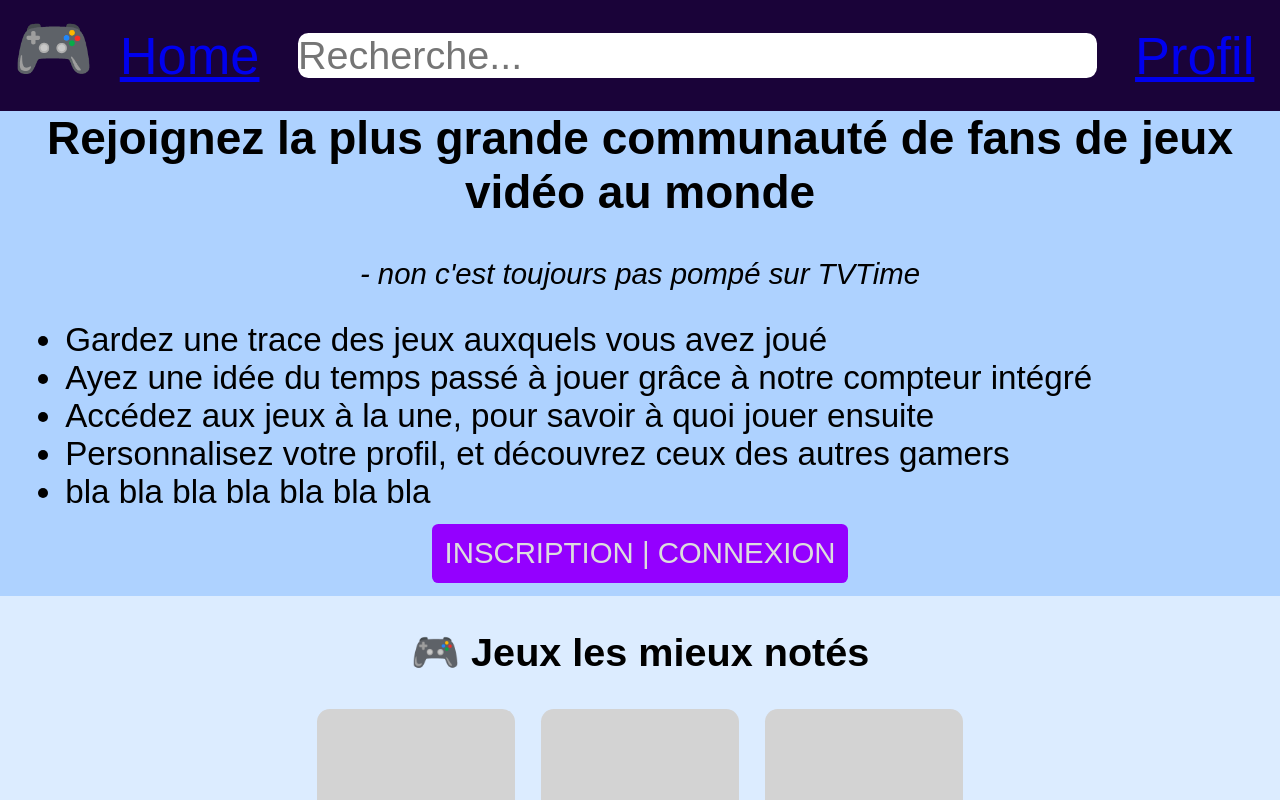
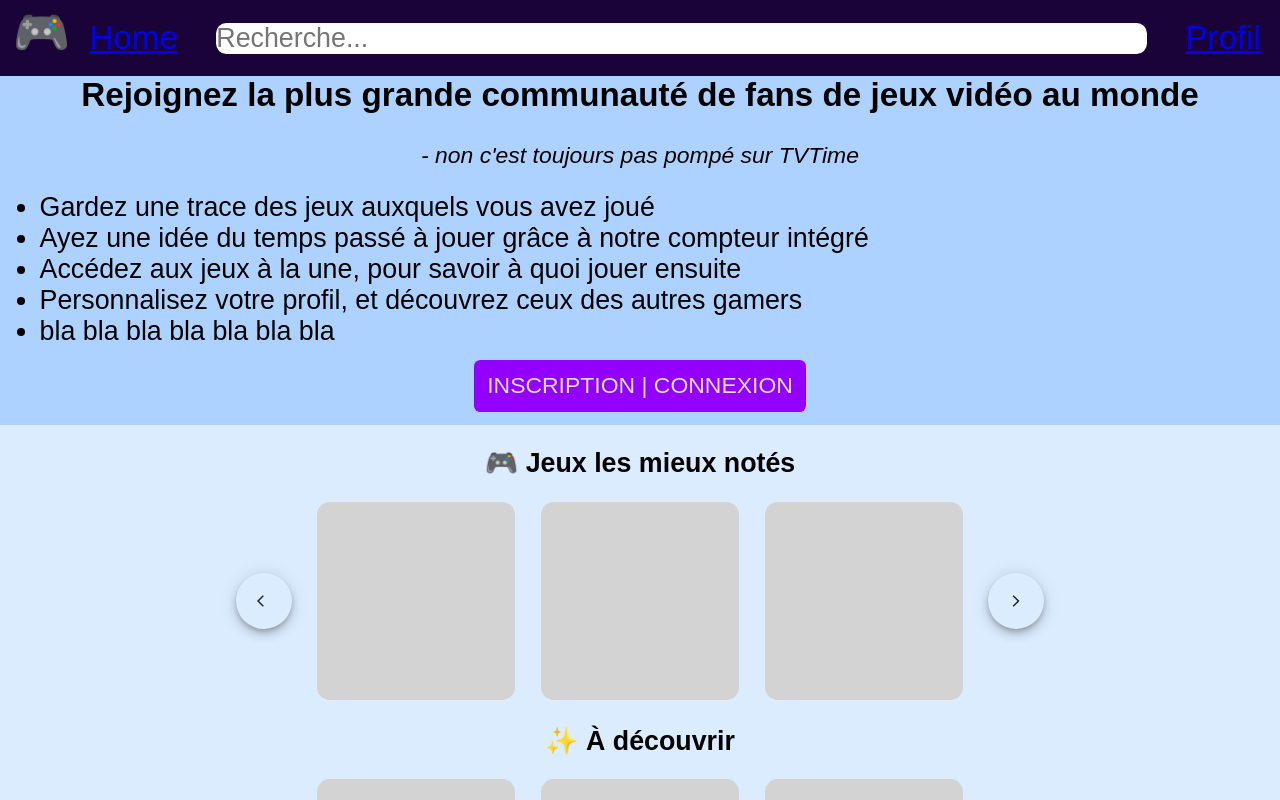
Before and after one commit to m-guillard/projet_web, a React (Create React App) app in the folder projet/game-time/frontend/: page / in a window 1280 px wide. Shown: the top 800 px of the page. Built offline with nearby package versions, Linux system fonts and the light colour scheme.

Commit message:
push coup de tête

```diff
--- a/projet/game-time/frontend/src/pages/Accueil.js
+++ b/projet/game-time/frontend/src/pages/Accueil.js
@@ -1,9 +1,18 @@
 import "../styles/Accueil.css";
 import { Link } from 'react-router-dom';  // Importation de Link pour la navigation
 import Header from "./Header";  // Importation du bandeau Header du haut
-import { Card } from "@mui/material";
+import { Card, Fab } from "@mui/material";
+import ArrowBackIos from '@mui/icons-material/ArrowBackIos';
+import ArrowForwardIos from '@mui/icons-material/ArrowForwardIos';
 
 const App = () => {
+  const Arrow = ({direction, handleClick}) => {
+    return(
+    <Fab style={{alignSelf:"center",background:"transparent"}} onClick={handleClick}>
+      {direction === "left" ? <ArrowBackIos fontSize="10vw"/> : <ArrowForwardIos fontSize="10vw"/>}
+    </Fab>
+    )
+  }
   return (
     <div className="container">
       <Header />
@@ -27,11 +36,12 @@ const App = () => {
       <section className="games-section">
         <h2>🎮 Jeux les mieux notés</h2>
         <div className="games-grid">
+          <Arrow direction={"left"} handleClick={()=>(0)}/>
           <div className="game-card"></div>
           <div className="game-card"></div>
           <div className="game-card"></div>
+          <Arrow direction={"right"} handleClick={()=>(0)}/>
         </div>
-
         <h2>✨ À découvrir</h2>
         <div className="games-grid">
           <div className="game-card"></div>
--- a/projet/game-time/frontend/src/pages/Profile.js
+++ b/projet/game-time/frontend/src/pages/Profile.js
@@ -1,5 +1,6 @@
 import "../styles/profile.css";
-import { Avatar, TextField} from '@mui/material';
+import {Avatar, IconButton} from '@mui/material';
+import SettingsIcon from '@mui/icons-material/Settings';
 import Header from "./Header";
 
 function Profile(){
@@ -7,13 +8,22 @@ function Profile(){
         <Header/>
         <div class="presentation">
             <div class="avatar">
-                <Avatar/>
+                <Avatar src="../logo.svg" sx={{width:"calc(14px + 20vw)",height:"calc(14px + 20vw)"}}/>
+                <p>
+                    avatar
+                </p>
+            </div>
+            <div class="avatar2">
+                <Avatar src="../logo.svg" sx={{width:"calc(30px + 40vw)",height:"calc(30px + 40vw)"}}/>
                 <p>
                     avatar
                 </p>
             </div>
             <div class="infos">
                 <h2 id="titreinfos">
+                    <IconButton sx={{position:"relative"}}>
+                        <SettingsIcon fontSize="large"/>
+                    </IconButton>
                     Informations:
                 </h2>
                 <p class="name">
--- a/projet/game-time/frontend/src/styles/Accueil.css
+++ b/projet/game-time/frontend/src/styles/Accueil.css
@@ -48,23 +48,23 @@ body {
 /*  Titre principal de la section hero  */
 .hero h1 {
   margin-top: 0vw;
-  font-size: calc(14px + 2.5vw);
+  font-size: calc(14px + 1.5vw);
 }
 
 .games-section h2{
-  font-size: calc(14px + 2vw);
+  font-size: calc(14px + 1vw);
 }
 /*  Texte secondaire en italique, genre "Non c'est pas pompé sur TVTime  */
 .subtext {
-  font-size: calc(14px + 1.2vw);
+  font-size: calc(14px + 0.7vw);
   font-style: italic;
 }
 
 /* Pour la liste à point */
 .hero ul {
-  font-size: calc(14px + 1.5vw);
+  font-size: calc(14px + 1vw);
   text-align: left; /* Aligner le texte à gauche */
-  padding-left: calc(14px + 4vw); /* Ajuster l'espace entre le bord et les puces */
+  padding-left: calc(14px + 2vw); /* Ajuster l'espace entre le bord et les puces */
   margin: 0 auto; /* Centrer la liste tout en gardant le texte à gauche */
   /*display: inline-block;*/ /* Évite que la liste prenne toute la largeur */
 }
@@ -79,7 +79,7 @@ body {
   border: none;
   border-radius: 0.5vw;
   cursor: pointer;
-  font-size: calc(14px + 1.2vw);
+  font-size: calc(14px + 0.7vw);
 }
 
 /*  Section contenant les jeux  */
--- a/projet/game-time/frontend/src/styles/Header.css
+++ b/projet/game-time/frontend/src/styles/Header.css
@@ -1,6 +1,6 @@
 /* Header.css */
 .header {
-    font-size: calc(14px + 3vw);
+    font-size: calc(14px + 1.5vw);
     position: relative;
     padding: 0;
     background-color: #1a0339;
@@ -16,7 +16,7 @@
 
 /* Navigation dans l’en-tête */
 .header nav {
-    margin: 2vw;
+    margin: 1.5vw;
     display: flex;
     align-items: center;
     gap: 3vw;
@@ -27,7 +27,7 @@
 .logo{
     margin-left: 1vw;
     margin-bottom: 1vw;
-    font-size: calc(14px + 4vw);
+    font-size: calc(14px + 2.5vw);
 }
 
 /* Champ de recherche */
@@ -36,7 +36,7 @@
     margin: 0;
     border-radius: calc(4px + 0.5vw);
     border: none;
-    font-size: calc(14px + 2vw);
+    font-size: calc(14px + 1vw);
     width: 100%;
 }
 
--- a/projet/game-time/frontend/src/styles/profile.css
+++ b/projet/game-time/frontend/src/styles/profile.css
@@ -24,7 +24,7 @@
 .infos{
     text-align: center;
     overflow: scroll;
-    flex-grow: 1;
+    width: 80%;
     background-color: #e5e5e5;
     border: solid calc(2px + 0.5vw) #000000;
     border-radius: calc(14px + 2vw);
@@ -33,7 +33,7 @@
 }
 
 .presentation {
-    font-size: calc(14px + 2vw);
+    font-size: calc(14px + 1.5vw);
     position: relative;
     display: flex;
     flex-direction: row;
@@ -41,9 +41,16 @@
     justify-content: left; /* Aligner à gauche */
 }
 
-.css-18k2bs-MuiAvatar-root{
-    width: calc(50px + 20vw);
-    height: calc(50px + 20vw);
+.avatar2{
+    margin: calc(14px + 10vw) calc(14px + 3vw) 0 calc(14px + 3vw);
+    display: flex;
+    flex-direction: column;
+    align-self: auto;
+    align-items: center;
+}
+
+.avatar2 p {
+    margin-bottom: 0;
 }
 
 
@@ -51,10 +58,11 @@
 
 
 
-
-
-
-
+@media screen and (min-width: 601px){
+    .avatar2{
+        display: none;
+    }
+}
 
 
 @media screen and (max-width: 600px){
@@ -63,11 +71,12 @@
         align-items: center;
     }
     .avatar{
-        align-self:auto;
+        display: none;
     }
     .infos{
+        flex-grow: 2;
         margin-right: 0;
         margin-top: calc(7px + 5vw);
+        margin-bottom: calc(7px + 5vw);
     }
-
 }
```
